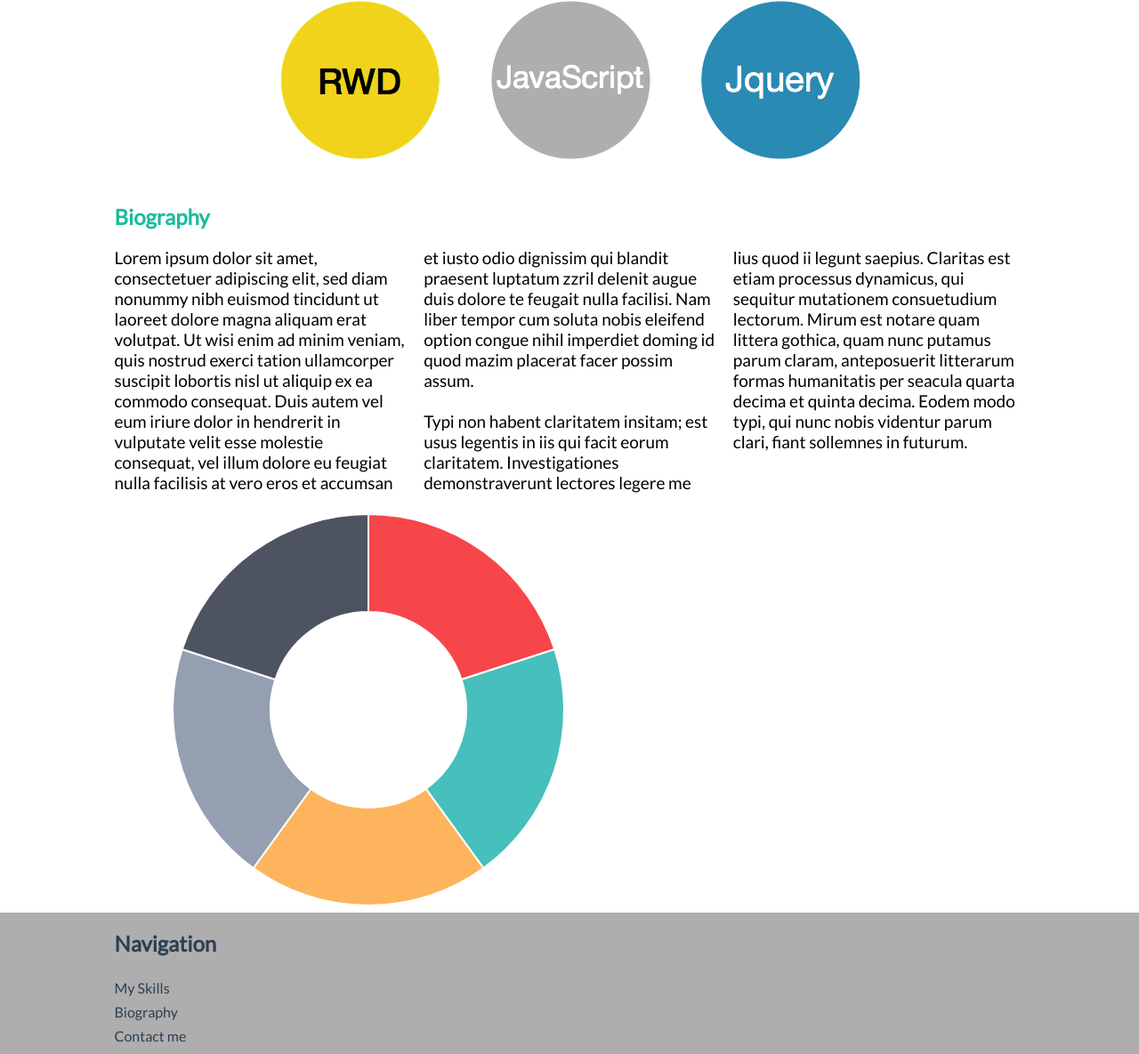
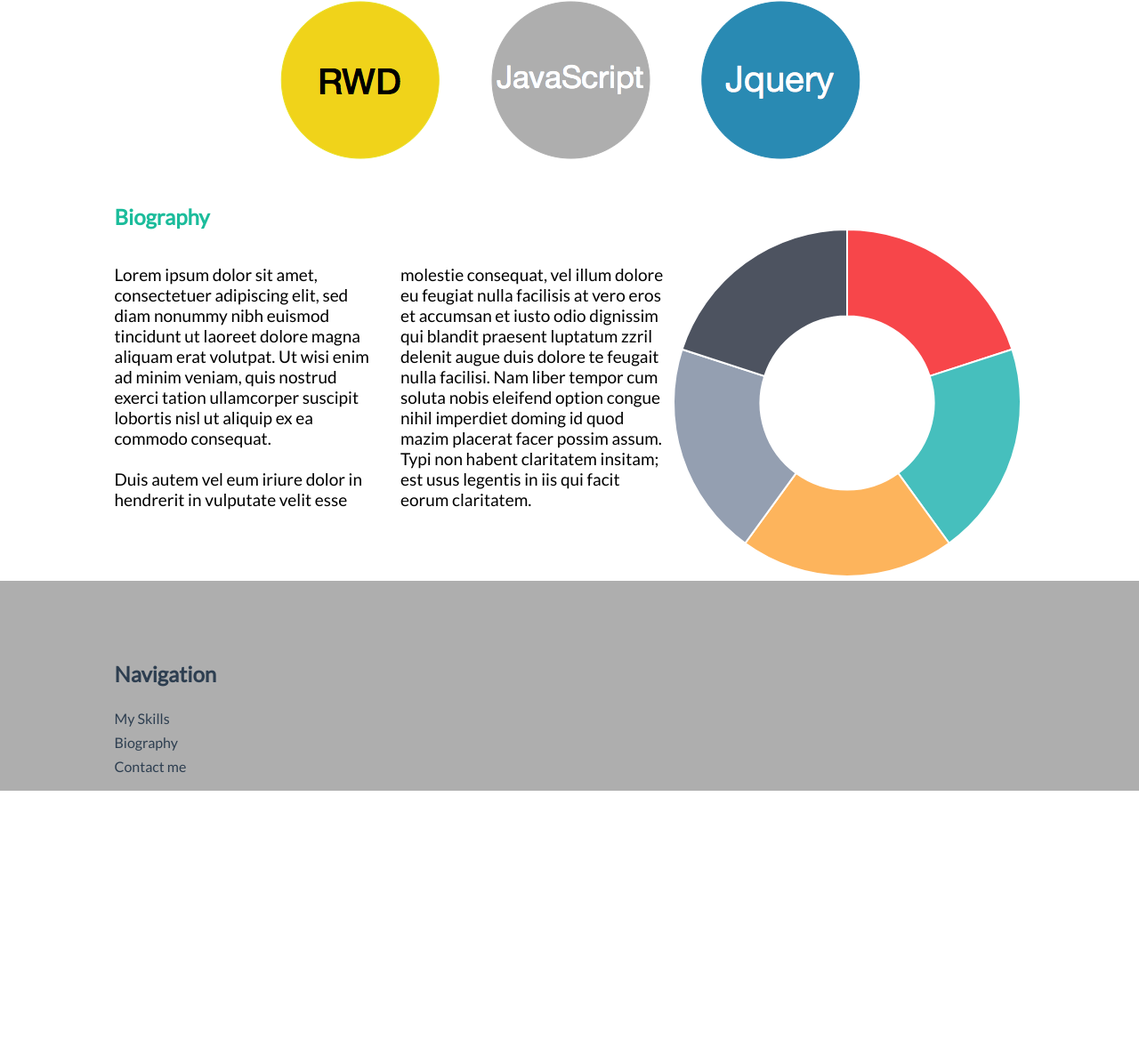
Before and after one commit to markDeveloping/Portfolio, a plain HTML site: page index.html in a window 1280 px wide. Shown: the part 716-1901 px from the top of the page at 89% size. After the commit the page ends 1605 px from the top, so only its background shows below. Drawn offline with Linux system fonts and the light colour scheme.

Commit message:
Added improvements to layout.

```diff
--- a/css/pSpec.css
+++ b/css/pSpec.css
@@ -35,8 +35,9 @@
 	width: 100%;
 }
 
-canvas {
-	margin-left: 60px;
+#canvas {
+	float: right;
+	margin-top: -25px;
 }
 
 /*Biography*/
@@ -45,10 +46,12 @@
 	width: 100%;
 }
 
-.threeCol {
+.twoCol {
+	float:left;
+	width: 623px;
 	font-size: 19px;
-       -moz-column-count: 3;
+       -moz-column-count: 2;
        -moz-column-gap: 20px;
-       -webkit-column-count: 3;
+       -webkit-column-count: 2;
        -webkit-column-gap: 20px;
 }
--- a/css/standard.css
+++ b/css/standard.css
@@ -107,6 +107,7 @@
 #footWrap {
 	width: 100%;
 	background-color: #aeaeae;
+	clear:both;
 }
 
 #footer {
--- a/index.html
+++ b/index.html
@@ -12,7 +12,6 @@
 	<link rel="stylesheet" type="text/css" href="css/pSpec.css">
 	<link href='http://fonts.googleapis.com/css?family=Lato|Pacifico' rel='stylesheet' type='text/css'>
 	<script src="js/Chart.js"></script>
-	<script type="text/javascript" src="js/pieChart.js"></script>
 </head>
 <body>
 	<div id="headBack">
@@ -52,9 +51,9 @@
 		</div>
 		<div id="bio">
 			<h2>Biography</h2>
-			<p class="threeCol">Lorem ipsum dolor sit amet, consectetuer adipiscing elit, sed diam nonummy nibh euismod tincidunt ut laoreet dolore magna aliquam erat volutpat. Ut wisi enim ad minim veniam, quis nostrud exerci tation ullamcorper suscipit lobortis nisl ut aliquip ex ea commodo consequat. Duis autem vel eum iriure dolor in hendrerit in vulputate velit esse molestie consequat, vel illum dolore eu feugiat nulla facilisis at vero eros et accumsan et iusto odio dignissim qui blandit praesent luptatum zzril delenit augue duis dolore te feugait nulla facilisi. Nam liber tempor cum soluta nobis eleifend option congue nihil imperdiet doming id quod mazim placerat facer possim assum. <br /><br />Typi non habent claritatem insitam; est usus legentis in iis qui facit eorum claritatem. Investigationes demonstraverunt lectores legere me lius quod ii legunt saepius. Claritas est etiam processus dynamicus, qui sequitur mutationem consuetudium lectorum. Mirum est notare quam littera gothica, quam nunc putamus parum claram, anteposuerit litterarum formas humanitatis per seacula quarta decima et quinta decima. Eodem modo typi, qui nunc nobis videntur parum clari, fiant sollemnes in futurum.</p>
+			<p class="twoCol">Lorem ipsum dolor sit amet, consectetuer adipiscing elit, sed diam nonummy nibh euismod tincidunt ut laoreet dolore magna aliquam erat volutpat. Ut wisi enim ad minim veniam, quis nostrud exerci tation ullamcorper suscipit lobortis nisl ut aliquip ex ea commodo consequat. <br /><br />Duis autem vel eum iriure dolor in hendrerit in vulputate velit esse molestie consequat, vel illum dolore eu feugiat nulla facilisis at vero eros et accumsan et iusto odio dignissim qui blandit praesent luptatum zzril delenit augue duis dolore te feugait nulla facilisi. Nam liber tempor cum soluta nobis eleifend option congue nihil imperdiet doming id quod mazim placerat facer possim assum. Typi non habent claritatem insitam; est usus legentis in iis qui facit eorum claritatem.</p>
+			<canvas id="canvas" height="400" width="400"></canvas>
 		</div>
-		<canvas id="canvas" height="450" width="450"></canvas>
 	</div>
 	</div>
 	<div id="footWrap" class="cf">
```
